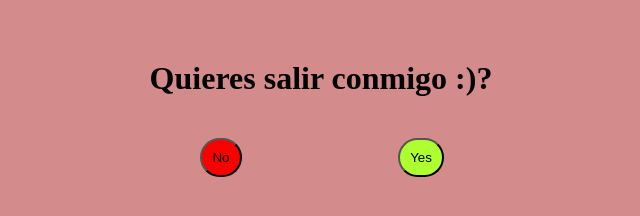
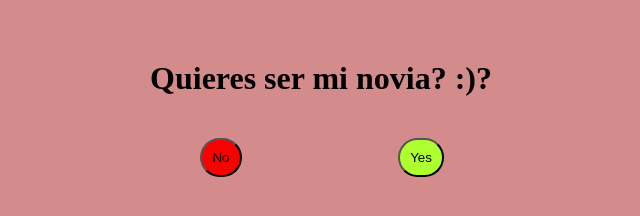
Before and after one commit to ChristianBarillas/San_valentin_14_Prank, a plain HTML site: page index.html in a window 1280 px wide. Shown: the whole page, without its empty margins (319-959 px from the left). Drawn offline with Linux system fonts and the light colour scheme.

Commit message:
cambio minimo

```diff
--- a/index.html
+++ b/index.html
@@ -9,7 +9,7 @@
 </head>
 <body>
 
-    <h1> Quieres salir conmigo :)?</h1>
+    <h1> Quieres ser mi novia? :)?</h1>
 
     <div class="data">
 
```
